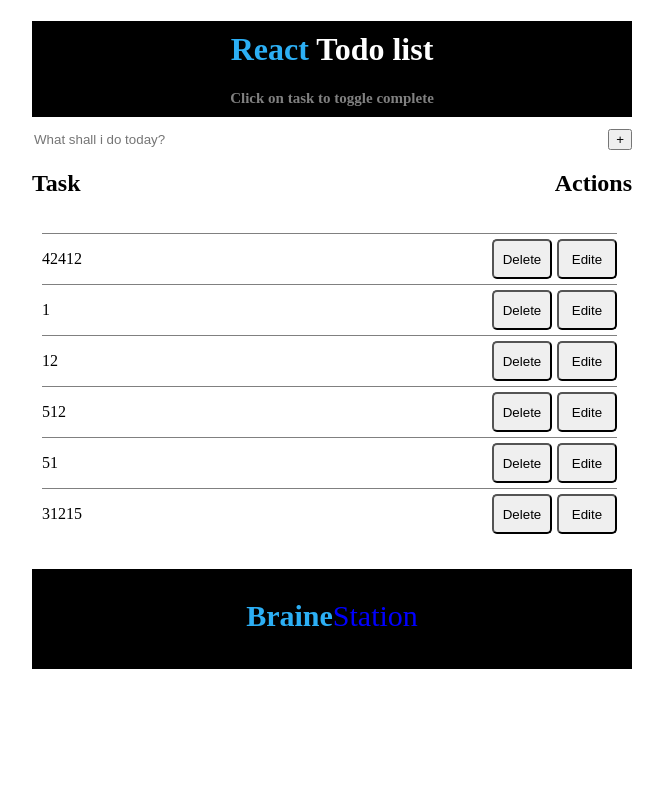
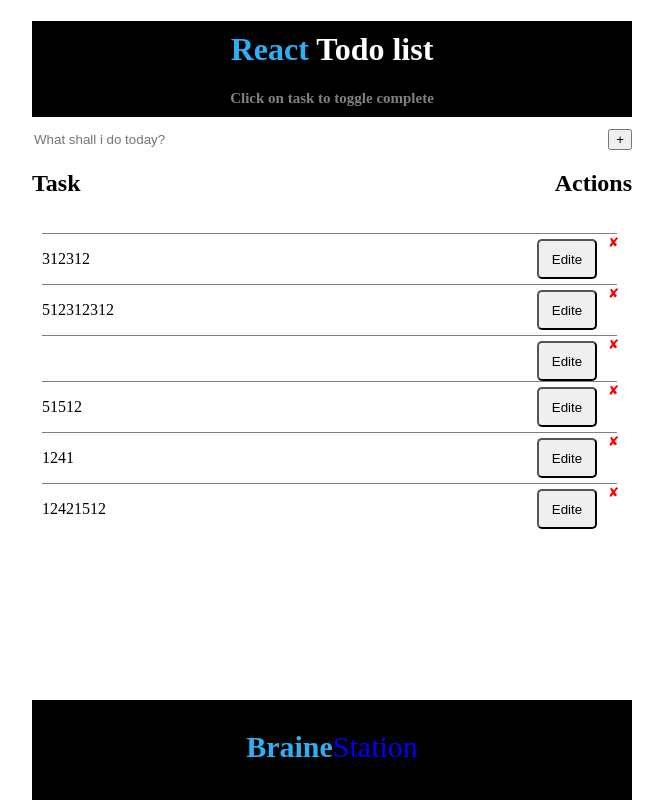
Before and after one commit to MaMMothJr/React-, a React (Create React App) app: page / in a window 1280 px wide. Shown: the whole page, without its empty margins (308-971 px from the left). Built offline with nearby package versions, Linux system fonts and the light colour scheme; data requests are answered from the project's data file.

Commit message:
2020-03-11

```diff
--- a/db.json
+++ b/db.json
@@ -1,34 +1,34 @@
 {
   "posts": [
     {
-      "isDone": false,
-      "title": "42412",
-      "id": 1
-    },
-    {
-      "isDone": false,
-      "title": "1",
-      "id": 2
-    },
-    {
       "isDone": true,
-      "title": "12",
+      "title": "312312",
       "id": 5
     },
     {
       "isDone": true,
-      "title": "512",
+      "title": "512312312",
       "id": 6
     },
     {
       "isDone": true,
-      "title": "51",
+      "title": "",
       "id": 7
     },
     {
       "isDone": true,
-      "title": "31215",
-      "id": 8
+      "title": "51512",
+      "id": 9
+    },
+    {
+      "isDone": true,
+      "title": "1241",
+      "id": 10
+    },
+    {
+      "isDone": true,
+      "title": "12421512",
+      "id": 11
     }
   ],
   "comments": [],
--- a/src/components/TodoList/Todolist.js
+++ b/src/components/TodoList/Todolist.js
@@ -5,17 +5,9 @@ import PropTypes from 'prop-types';
 
 function TodoList ({tasks}) {
 
-  const cb = {
-    textDecoration: "line-through" //не работает
-  }
-
-  const noCb = {
-    textDecoration: "none"
-  }
-
   return (
     <ul>
-      {tasks.map(item => <TodoListItem key={item.id} item={item} style={(item) => item.isDone? noCb : cb} />)}
+      {tasks.map(item => <TodoListItem key={item.id} item={item} />)}
     </ul>
   );
 }
--- a/src/components/TodoListItem/TodoListItem.js
+++ b/src/components/TodoListItem/TodoListItem.js
@@ -30,6 +30,7 @@ function TodoListItem({item}) {
 
   function closeModal(){
     setIsOpenDelete(false);
+    setIsOpenEdite(false);
   }
 
   function deleteData() {
@@ -61,12 +62,9 @@ function TodoListItem({item}) {
     }, [newValueTodo]);
 
     const done = useCallback(() => {
-      const cb = {
-        textDecoration: "line-through"
-      }
       fetch('http://localhost:3004/posts' + "/" + item.id, {
         body: JSON.stringify({
-          isDone: true,
+        isDone: true,
         }),
         headers: {
           'Content-Type': 'application/json'
@@ -78,22 +76,10 @@ function TodoListItem({item}) {
 
   return (
     <li className="listItem">
-      <p style={checkedStatus}>{item.title}</p>
-      <button className="deleteButton" onClick={openModal} id="del">Delete</button>
-        <Modal
-          isOpen={modalIsOpenDelete}
-          onRequestClose={closeModal}
-          style={customStyles}
-          contentLabel="Example Modal"
-        >
-            <div>Are u sure?</div>
-            <form>
-              <button onClick={deleteData}>Yes</button>
-              <button onClick={closeModal}>No</button>
-              </form>
-          </Modal>
+      <p>{item.title}</p>
       <button className="editeButton" onClick={openModal} id="edt">Edite</button>
         <Modal
+          autoFocus={false}
           isOpen={modalIsOpenEdite}
           onRequestClose={closeModal}
           style={customStyles}
@@ -101,16 +87,36 @@ function TodoListItem({item}) {
         >
             <div>Edite mode</div>
             <form onClick={done}>
-                <input
+              <input
+                autoFocus={true}
                 value={newValueTodo||item.title}
                 type="text"
                 onChange={onInputChange}
               />
-            <button className="chek" type="checkbox"></button>  // не работает
             <button onClick={editeData} id="save">Save</button>
             <button onClick={closeModal}>Cancel</button>
+            <div className="isDone">
+              <p> If it is done press sqr</p>
+              <input className="chek" type="checkbox" />
+            </div>
             </form>
-          </Modal>
+        </Modal>
+      <button className="deleteButton" onClick={openModal} id="del">&#10008;</button>
+        <Modal
+          isOpen={modalIsOpenDelete}
+          onRequestClose={closeModal}
+          style={customStyles}
+          contentLabel="Example Modal"
+        >
+          <div>
+            D E L E T E <br/>
+            Are u sure?
+          </div>
+            <form>
+              <button onClick={deleteData}>Yes</button>
+              <button onClick={closeModal}>No</button>
+            </form>
+        </Modal>
     </li>
   );
 }
--- a/src/index.css
+++ b/src/index.css
@@ -37,6 +37,17 @@ header h2 {
   margin-left: 5px;
   border-radius: 5px;
 }
+#del {
+  color: red;
+  background: none;
+  border: 0;
+  height: 15px;
+  width: 15px;
+  margin-top: 0px;
+  margin-right: 0px;
+  border-radius: 0;
+  outline: none;
+}
 .h2-main {
   display: flex;
   justify-content: space-between;
@@ -49,10 +60,12 @@ input {
 footer {
   background-color: black;
   height: 100px;
+  width: 600px;
   font-size: 30px;
+  position: fixed;
+  bottom: 0;
 }
-footer p{
-  padding-top: 30px;
+footer p {
   color: blue;
   text-align: center;
 }
@@ -67,8 +80,12 @@ ul, li {
   list-style-type: none;
   margin-left: -15px;
 }
+.isDone {
+  display: flex;
+  justify-content: space-between;
+}
 .chek {
-
+    margin-top: 10px;
     width: 23px;
     height: 23px;
     position: relative;
@@ -80,7 +97,7 @@ ul, li {
       width: 20px;
       height: 20px;
       position: absolute;
-      top: 4px;
+      top: 10px;
       left: 4px;
       cursor: pointer;
       background: linear-gradient(top, #222 0%, #45484d 100%);
```
Also changed, not shown: src/api.js (added).
